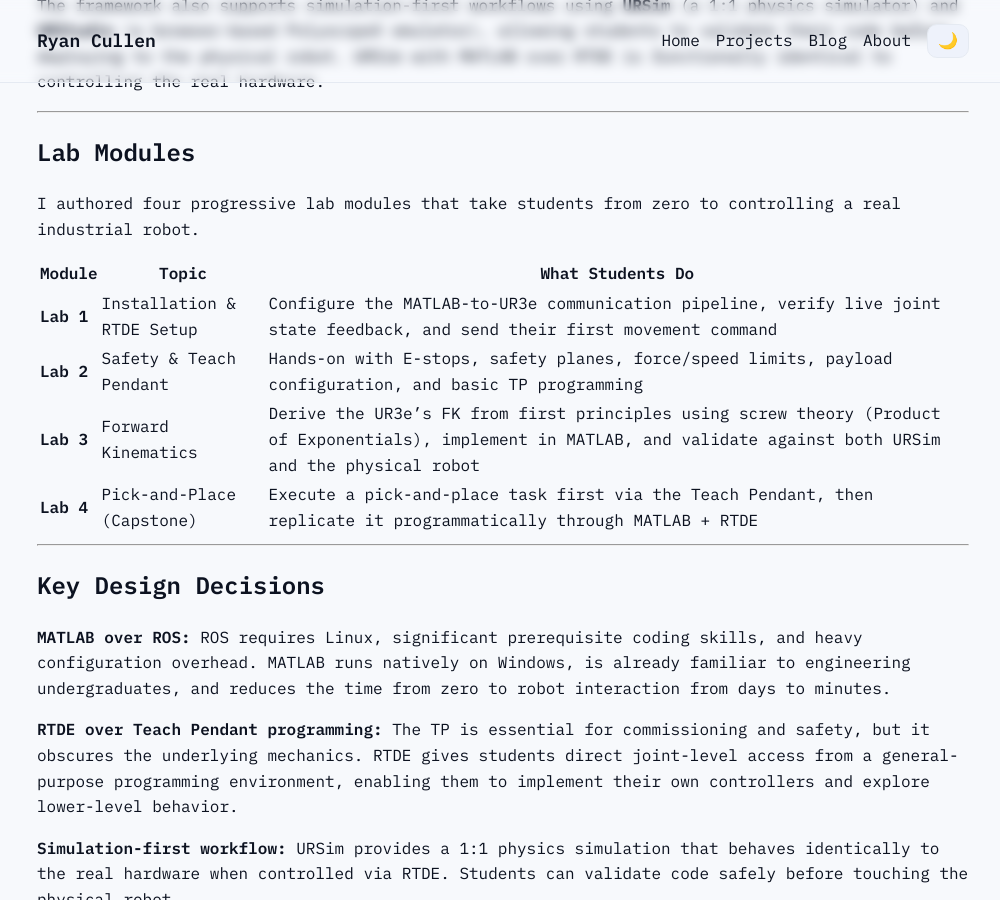
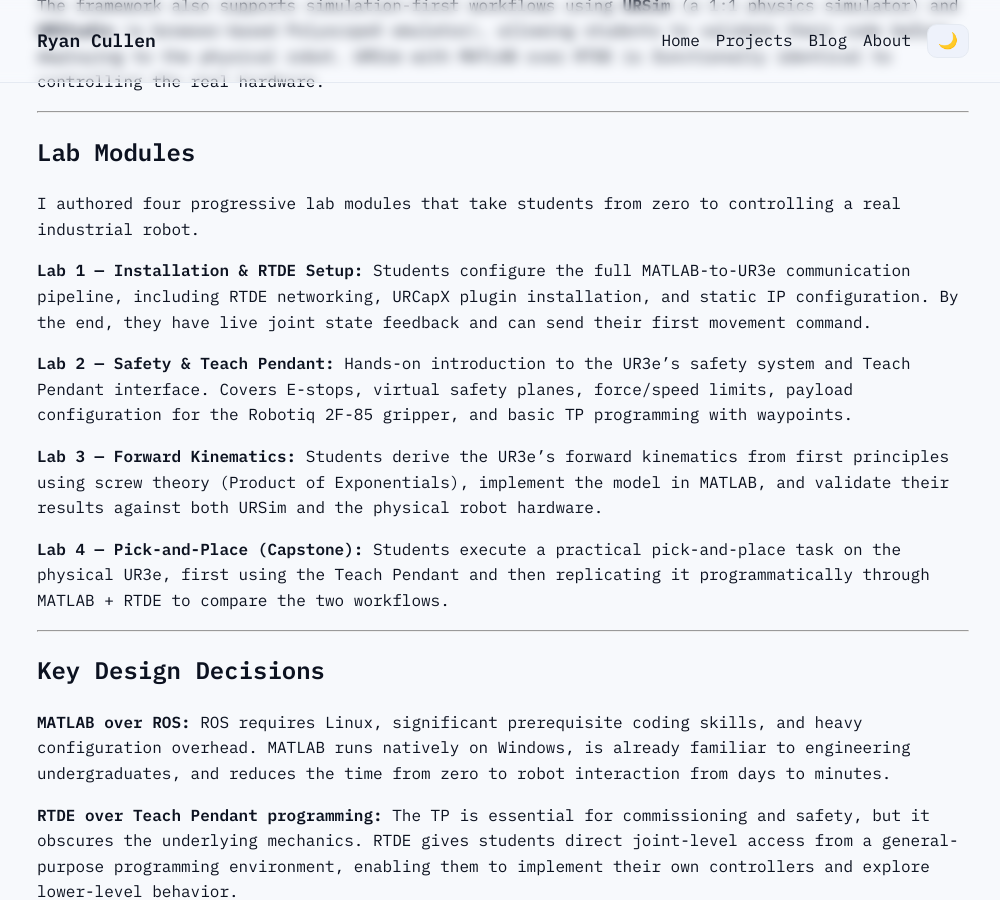
Before and after one commit to ryantcullen/ryantcullen.github.io, a Jekyll site: the page built from projects/carelab-labs.md, in a window 1280 px wide and 900 px high, scrolled down 1800 px. Shown: the whole window, without its empty margins (137-1137 px from the left). Built offline with Jekyll 4.4.1, drawn with Linux system fonts in a browser that asks for light colours.

Commit message:
Update carelab-labs.md

```diff
--- a/projects/carelab-labs.md
+++ b/projects/carelab-labs.md
@@ -44,12 +44,13 @@
 
 I authored four progressive lab modules that take students from zero to controlling a real industrial robot.
 
-| Module | Topic | What Students Do |
-|--------|-------|-----------------|
-| **Lab 1** | Installation & RTDE Setup | Configure the MATLAB-to-UR3e communication pipeline, verify live joint state feedback, and send their first movement command |
-| **Lab 2** | Safety & Teach Pendant | Hands-on with E-stops, safety planes, force/speed limits, payload configuration, and basic TP programming |
-| **Lab 3** | Forward Kinematics | Derive the UR3e's FK from first principles using screw theory (Product of Exponentials), implement in MATLAB, and validate against both URSim and the physical robot |
-| **Lab 4** | Pick-and-Place (Capstone) | Execute a pick-and-place task first via the Teach Pendant, then replicate it programmatically through MATLAB + RTDE |
+**Lab 1 — Installation & RTDE Setup:** Students configure the full MATLAB-to-UR3e communication pipeline, including RTDE networking, URCapX plugin installation, and static IP configuration. By the end, they have live joint state feedback and can send their first movement command.
+
+**Lab 2 — Safety & Teach Pendant:** Hands-on introduction to the UR3e's safety system and Teach Pendant interface. Covers E-stops, virtual safety planes, force/speed limits, payload configuration for the Robotiq 2F-85 gripper, and basic TP programming with waypoints.
+
+**Lab 3 — Forward Kinematics:** Students derive the UR3e's forward kinematics from first principles using screw theory (Product of Exponentials), implement the model in MATLAB, and validate their results against both URSim and the physical robot hardware.
+
+**Lab 4 — Pick-and-Place (Capstone):** Students execute a practical pick-and-place task on the physical UR3e, first using the Teach Pendant and then replicating it programmatically through MATLAB + RTDE to compare the two workflows.
 
 ---
 
```
